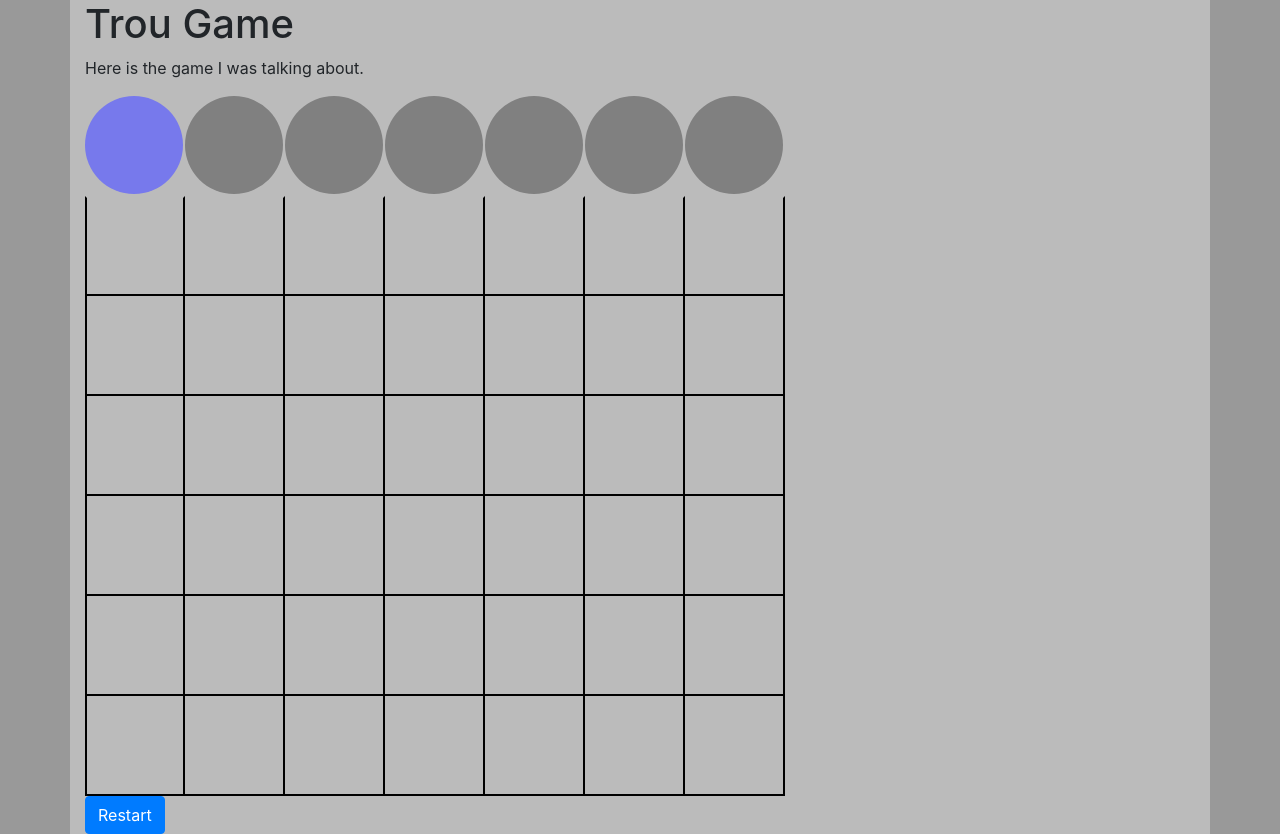
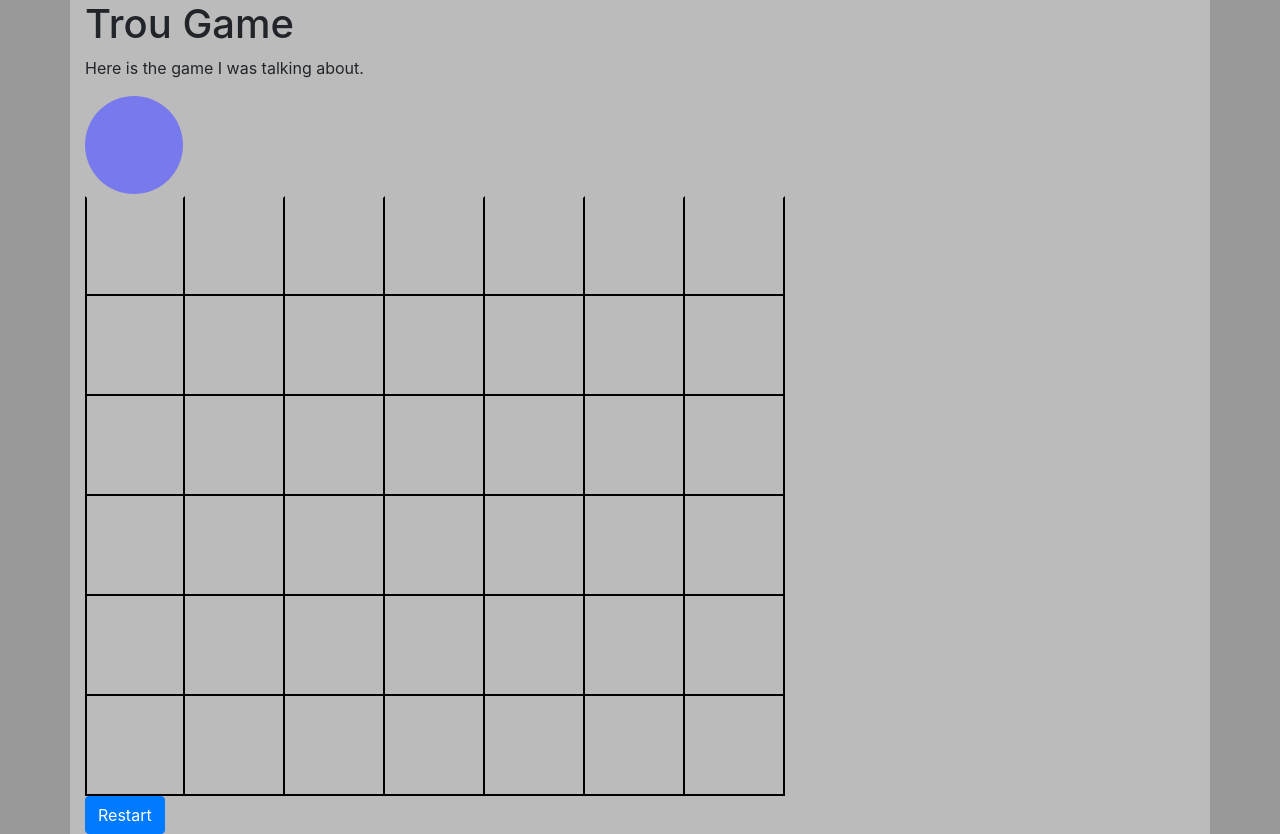
Before and after one commit to ThisIsMowl/trou-game, a React (Create React App) app: page / in a window 1280 px wide. Built offline with nearby package versions, Linux system fonts and the light colour scheme.

Commit message:
Make selection fields transparent

```diff
--- a/src/css/gamePieces/GamePiece.css
+++ b/src/css/gamePieces/GamePiece.css
@@ -12,11 +12,3 @@
 .game-piece--player2 {
   background-color: rgb(255, 111, 188);
 }
-
-.selection-piece {
-  background-color: gray;
-}
-
-.selection-piece:hover {
-  cursor: pointer;
-}
```
